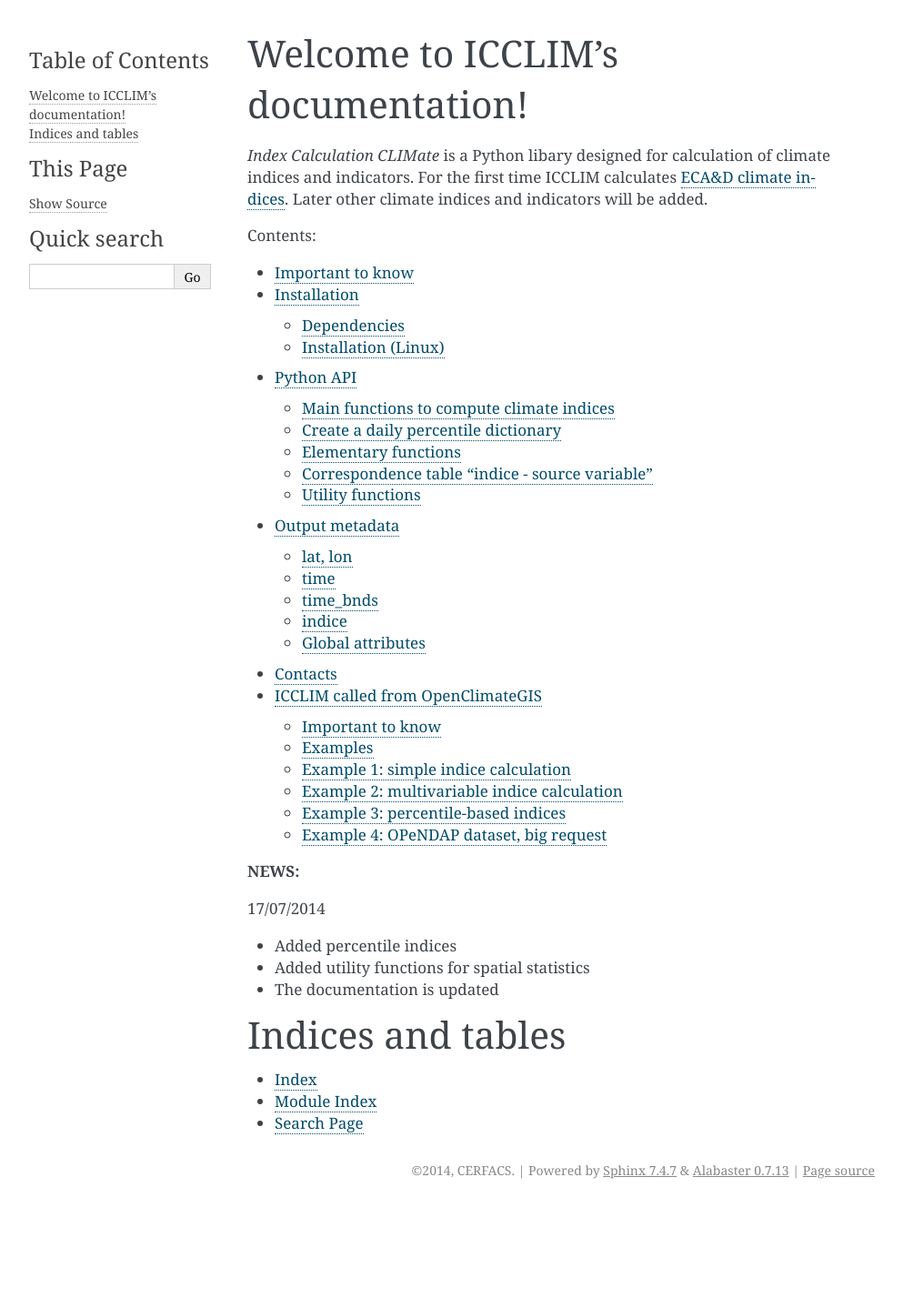
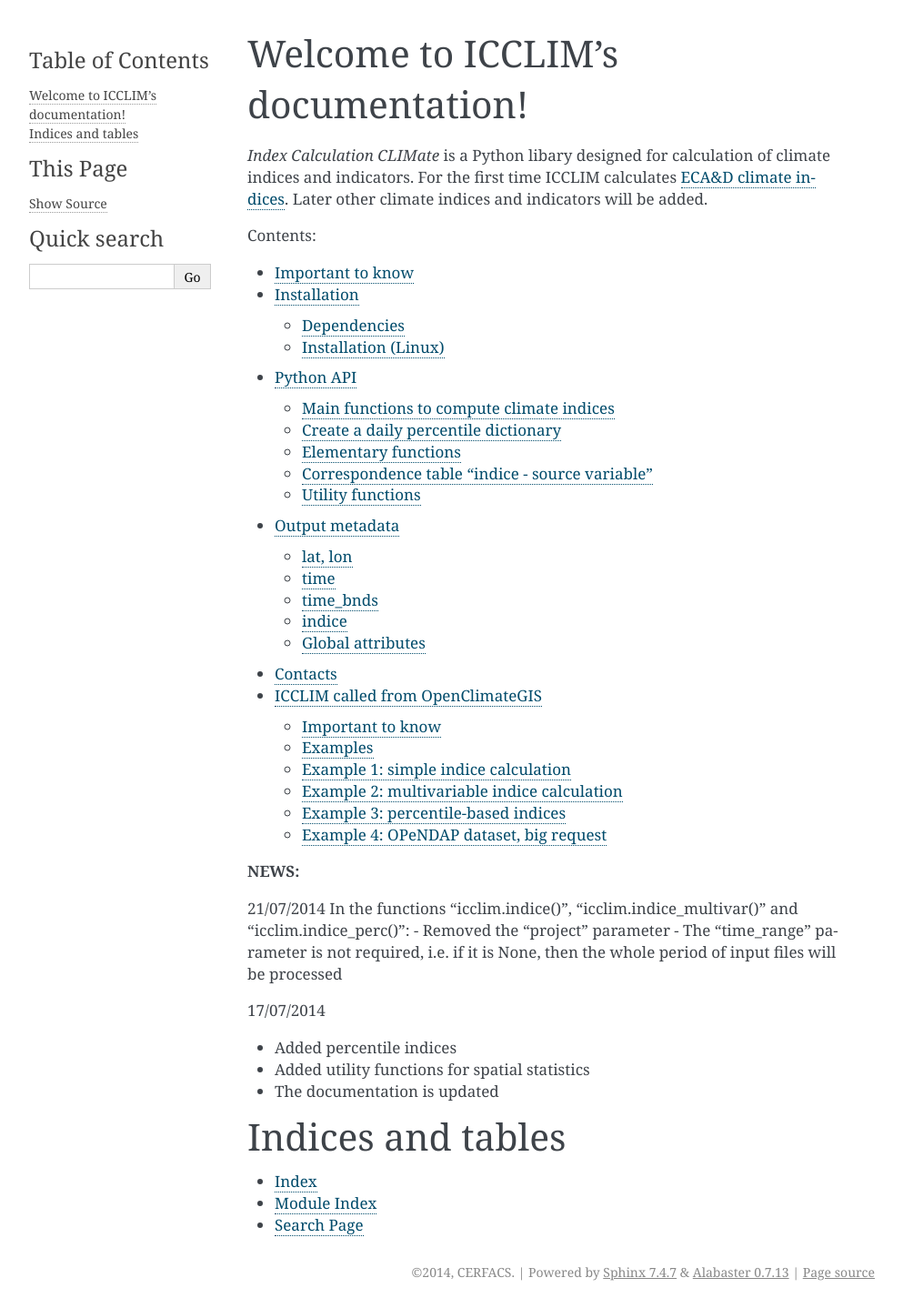
Before and after one commit to cerfacs-globc/icclim, a Sphinx documentation site: the page built from icclim/icclim_doc/source/index.rst, in a window 1280 px wide. Shown: the whole page at 91% size, without its empty margins (148-1141 px from the left). Built offline with Sphinx 7.4.7, drawn with Linux system fonts in a browser that asks for light colours; before the commit the page ends 1326 px from its top, so only the background shows below that.

Commit message:
doc update

```diff
--- a/icclim/icclim_doc/source/index.rst
+++ b/icclim/icclim_doc/source/index.rst
@@ -25,6 +25,12 @@
 
 **NEWS:**
 
+21/07/2014
+In the functions "icclim.indice()", "icclim.indice_multivar()" and "icclim.indice_perc()":
+- Removed the "project" parameter
+- The "time_range" parameter is not required, i.e. if it is None, then the whole period of input files will be processed
+
+
 17/07/2014
 
 - Added percentile indices
```
Also changed, not shown: 6 other files.
